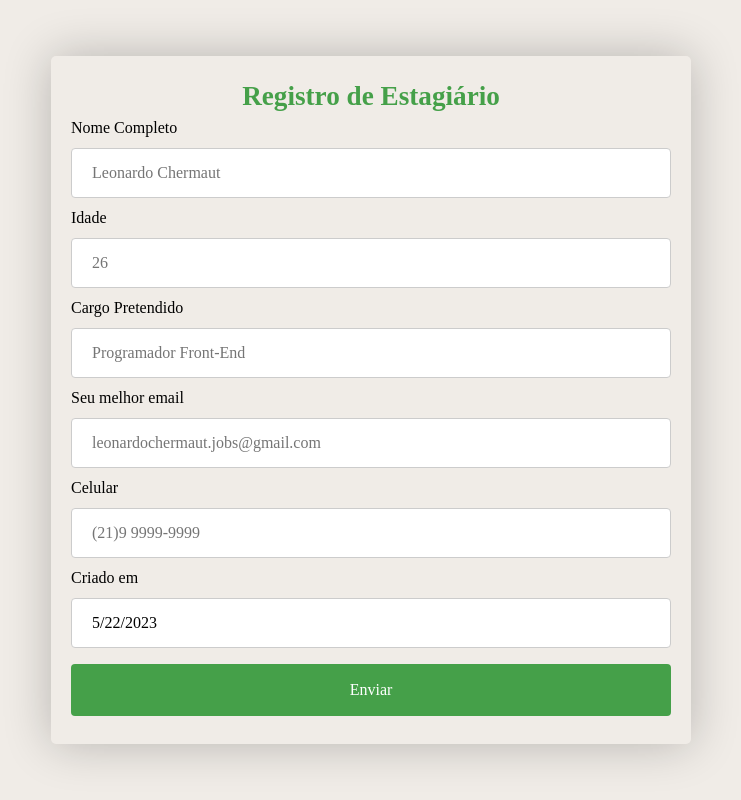
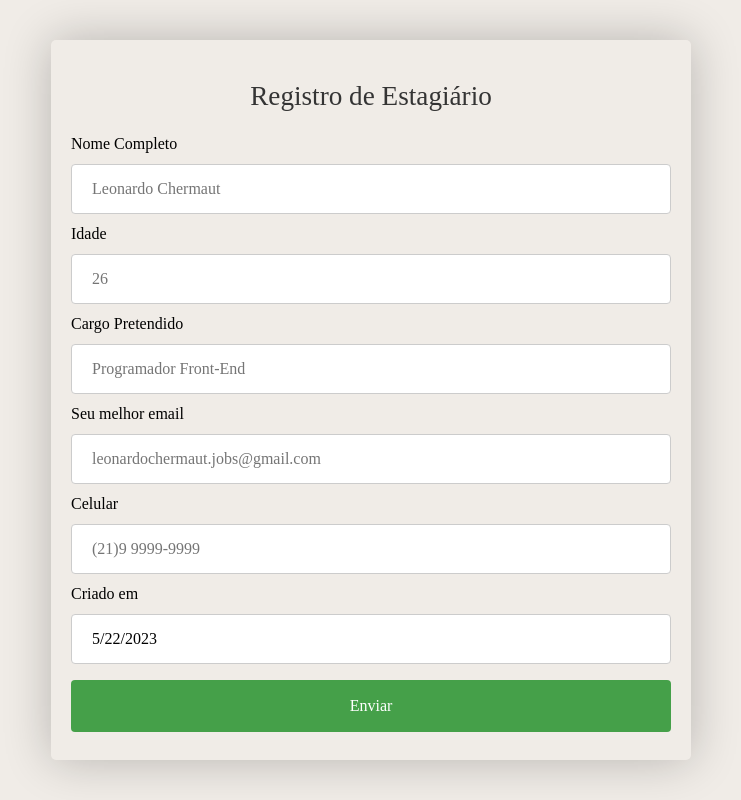
Before and after one commit to EngenhariadeProcessos/TesteEstagiario, a plain HTML site: page src/index.html in a window 1280 px wide. Shown: the whole page, without its empty margins (269-1010 px from the left). Drawn offline with Linux system fonts and the light colour scheme; a web font is replaced by a local one.

Commit message:
refac: cor de contraste para aumento do SEO no lighthouse

```diff
--- a/src/styles/style.css
+++ b/src/styles/style.css
@@ -93,15 +93,17 @@ input[type="submit"] {
 input[type="submit"]:hover {
     background: rgb(69, 160, 125);
     background: linear-gradient(90deg,
-            rgba(69, 160, 125, 1) 0%,
-            rgba(144, 160, 69, 1) 100%);
+            rgb(42, 204, 45) 0%,
+            rgb(42, 204, 45) 100%);
     box-shadow: 0 0 0.75rem 0 rgba(0, 0, 0, 0.1);
 }
 
 
 .title {
-    color: #45a049;
+    color: #343434;
     text-align: center;
+    margin: 1rem;
+    font-weight: 400;
     font-size: 1.7rem;
 }
 
```
